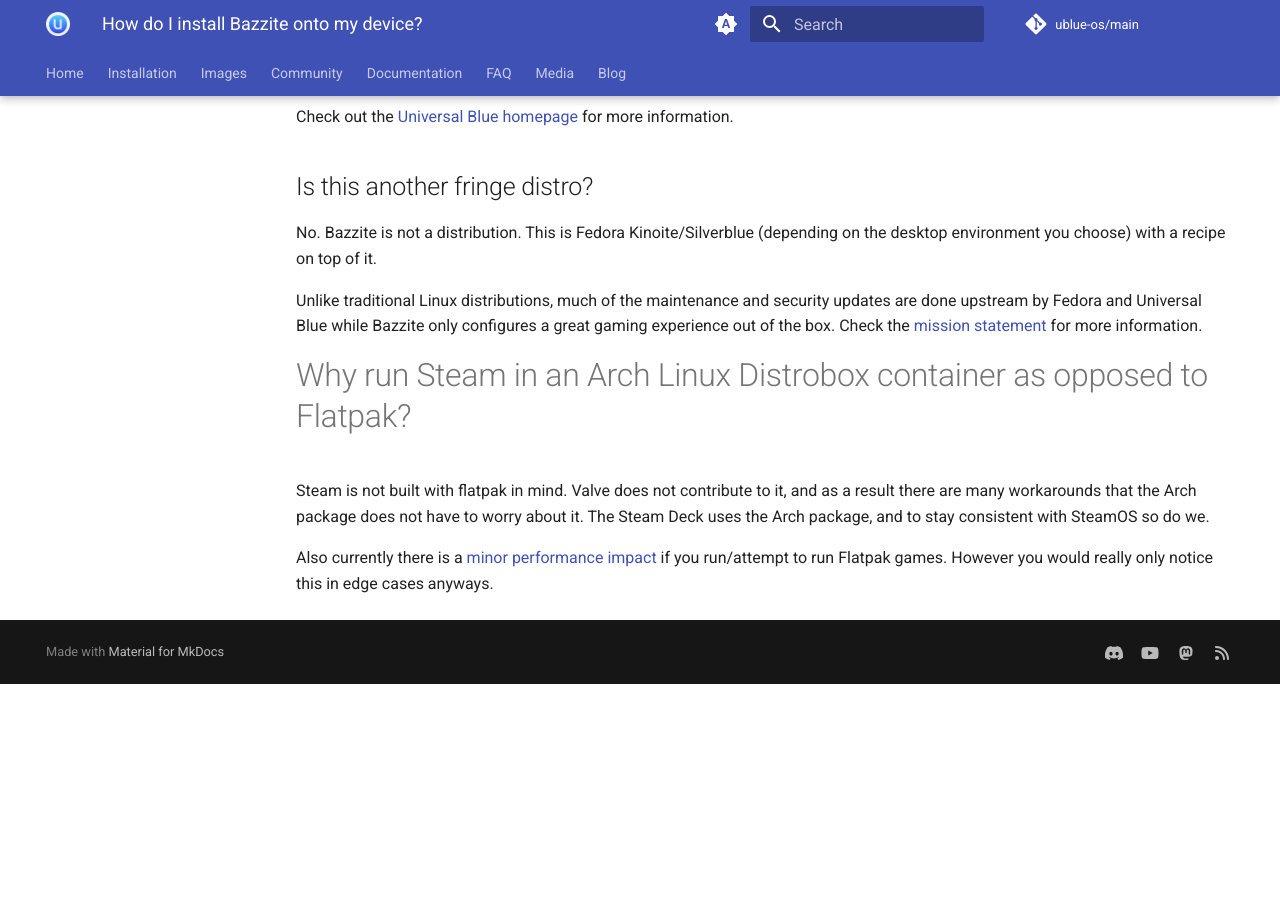
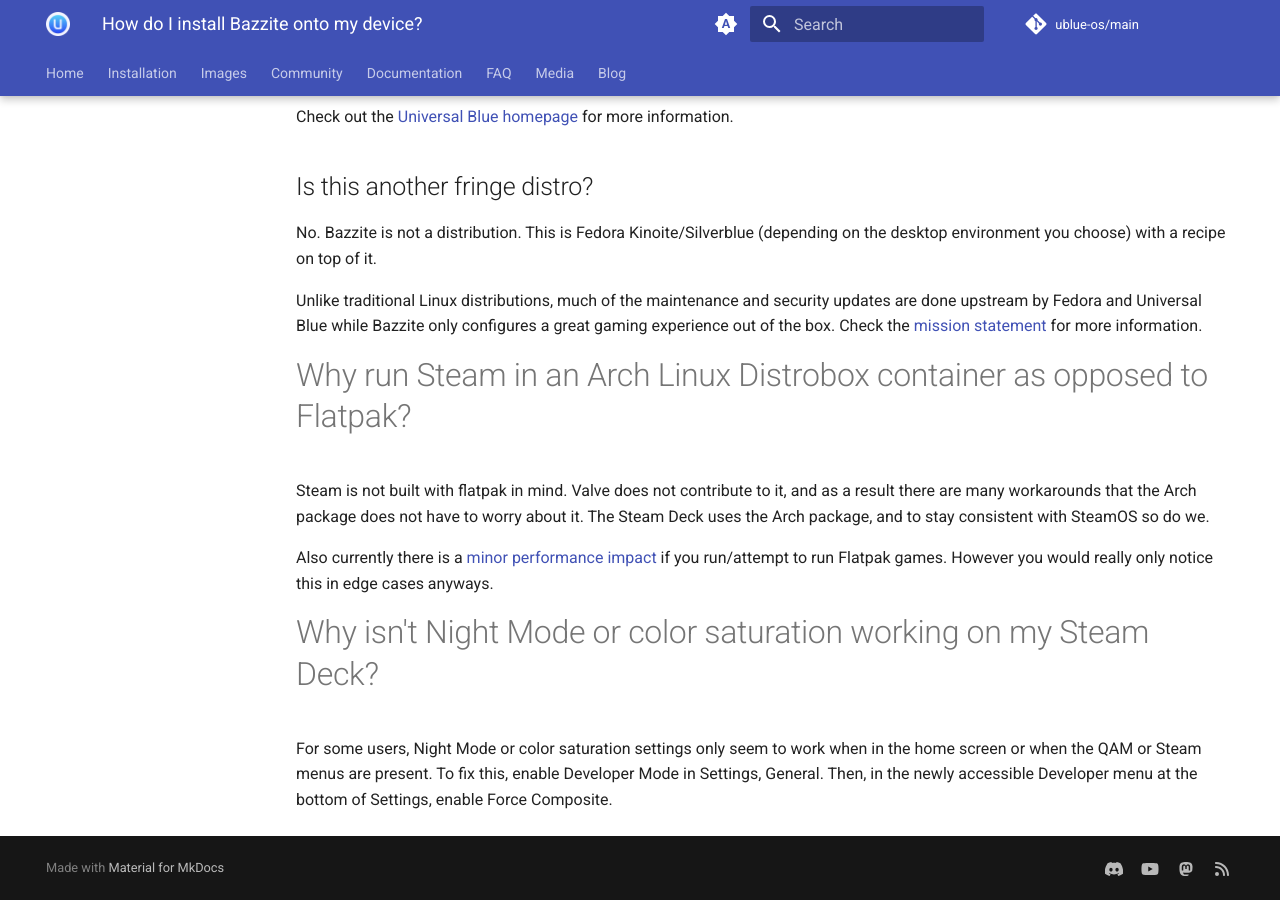
Before and after one commit to ublue-os/website, an MkDocs documentation site: the page built from docs/images/bazzite/FAQ.md, in a window 1280 px wide and 900 px high, scrolled down 2654 px. Built offline with MkDocs 1.6.1 and Material for MkDocs 9.7.7, drawn with Linux system fonts in a browser that asks for light colours; comment, search, counter and statistics services are not loaded; before the commit the page ends 3338 px from its top, so only the background shows below that.

Commit message:
Include information regarding Night Mode and color saturation
Add instructions to fix Night Mode and color saturation not working during games.

```diff
--- a/docs/images/bazzite/FAQ.md
+++ b/docs/images/bazzite/FAQ.md
@@ -94,3 +94,7 @@ Unlike traditional Linux distributions, much of the maintenance and security upd
 Steam is not built with flatpak in mind. Valve does not contribute to it, and as a result there are many workarounds that the Arch package does not have to worry about it. The Steam Deck uses the Arch package, and to stay consistent with SteamOS so do we.
 
 Also currently there is a [minor performance impact](https://github.com/flatpak/flatpak/issues/4187) if you run/attempt to run Flatpak games. However you would really only notice this in edge cases anyways.
+
+# Why isn't Night Mode or color saturation working on my Steam Deck?
+
+For some users, Night Mode or color saturation settings only seem to work when in the home screen or when the QAM or Steam menus are present. To fix this, enable Developer Mode in Settings, General. Then, in the newly accessible Developer menu at the bottom of Settings, enable Force Composite.
```
